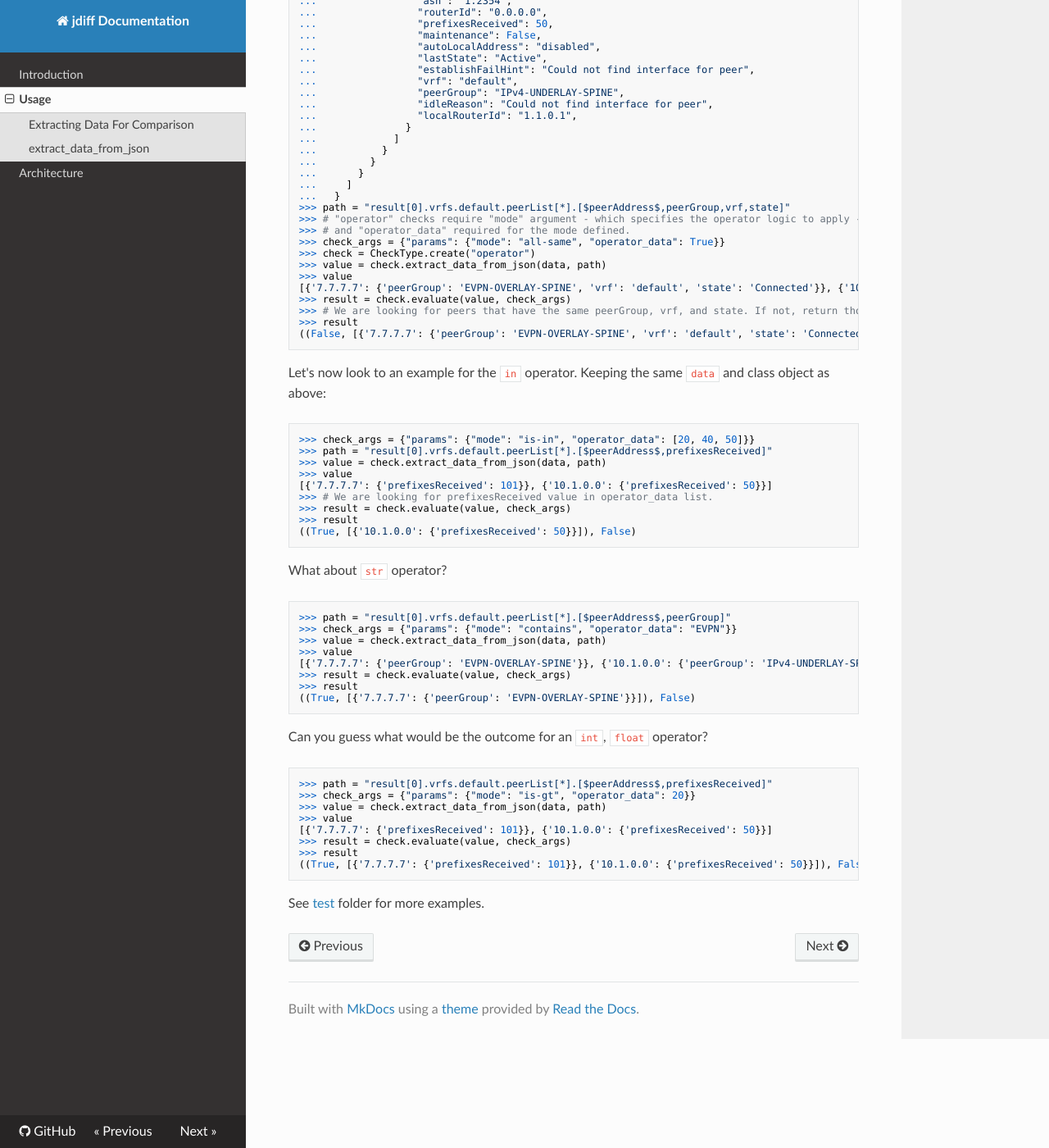
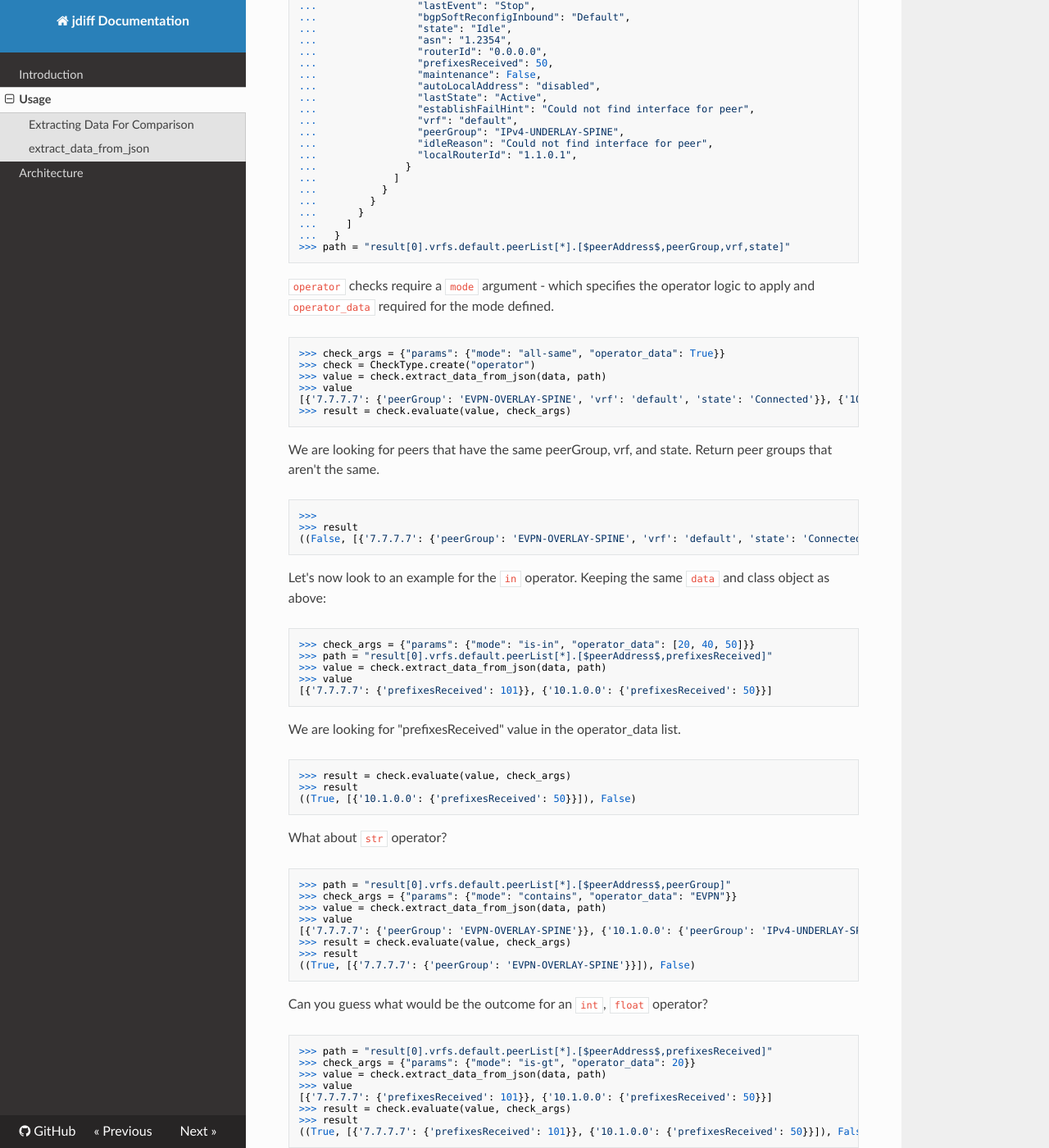
Before and after one commit to networktocode/jdiff, an MkDocs documentation site: the page built from docs/usage.md, in a window 1280 px wide and 1400 px high, scrolled down 9433 px. Shown: the whole window at 82% size. Built offline with MkDocs 1.6.1, drawn with Linux system fonts in a browser that asks for light colours; nearby versions of some CDN libraries; some of the changed text lies outside the part shown.

Commit message:
few more edits

````diff
--- a/docs/usage.md
+++ b/docs/usage.md
@@ -420,14 +420,17 @@ The `operator` check is a collection of more specific checks divided into catego
 1. `is-in`: Check if the specified element string value is included in a given list of strings.
       - `is-in: ["down", "up"]`: check if value is in list (down, up)
 
+
 2. `not-in`: Check if the specified element string value is NOT included in a given list of strings.
-        - `not-in: ["down", "up"]`: check if value is not in list (down, up)
+      - `not-in: ["down", "up"]`: check if value is not in list (down, up)
+
 
 3. `in-range`: Check if the value of a specified element is in the given numeric range.
-        - `in-range: [20, 70]`: check if value is in range between 20 and 70
+      - `in-range: [20, 70]`: check if value is in range between 20 and 70
+
 
 4. `not-range`: Check if the value of a specified element is outside of a given numeric range.
-          - `not-range: [5, 40]`: checks if value is not in range between 5 and 40
+        - `not-range: [5, 40]`: checks if value is not in range between 5 and 40
 
 #### `bool` Operators
 
@@ -507,15 +510,21 @@ Examples:
 ...     ]
 ...   }
 >>> path = "result[0].vrfs.default.peerList[*].[$peerAddress$,peerGroup,vrf,state]"
->>> # "operator" checks require "mode" argument - which specifies the operator logic to apply -
->>> # and "operator_data" required for the mode defined.
+```
+
+`operator` checks require a `mode` argument - which specifies the operator logic to apply and `operator_data` required for the mode defined.
+
+```python
 >>> check_args = {"params": {"mode": "all-same", "operator_data": True}}
 >>> check = CheckType.create("operator")
 >>> value = check.extract_data_from_json(data, path)
 >>> value
 [{'7.7.7.7': {'peerGroup': 'EVPN-OVERLAY-SPINE', 'vrf': 'default', 'state': 'Connected'}}, {'10.1.0.0': {'peerGroup': 'IPv4-UNDERLAY-SPINE', 'vrf': 'default', 'state': 'Idle'}}]
 >>> result = check.evaluate(value, check_args)
->>> # We are looking for peers that have the same peerGroup, vrf, and state. If not, return those that do not.
+```
+We are looking for peers that have the same peerGroup, vrf, and state. Return peer groups that aren't the same.
+```python
+>>>
 >>> result
 ((False, [{'7.7.7.7': {'peerGroup': 'EVPN-OVERLAY-SPINE', 'vrf': 'default', 'state': 'Connected'}}, {'10.1.0.0': {'peerGroup': 'IPv4-UNDERLAY-SPINE', 'vrf': 'default', 'state': 'Idle'}}]), False)
 ```
@@ -528,7 +537,9 @@ Let's now look to an example for the `in` operator. Keeping the same `data` and
 >>> value = check.extract_data_from_json(data, path)
 >>> value
 [{'7.7.7.7': {'prefixesReceived': 101}}, {'10.1.0.0': {'prefixesReceived': 50}}]
->>> # We are looking for prefixesReceived value in operator_data list.
+```
+We are looking for "prefixesReceived" value in the operator_data list.
+```python
 >>> result = check.evaluate(value, check_args)
 >>> result
 ((True, [{'10.1.0.0': {'prefixesReceived': 50}}]), False)
````
